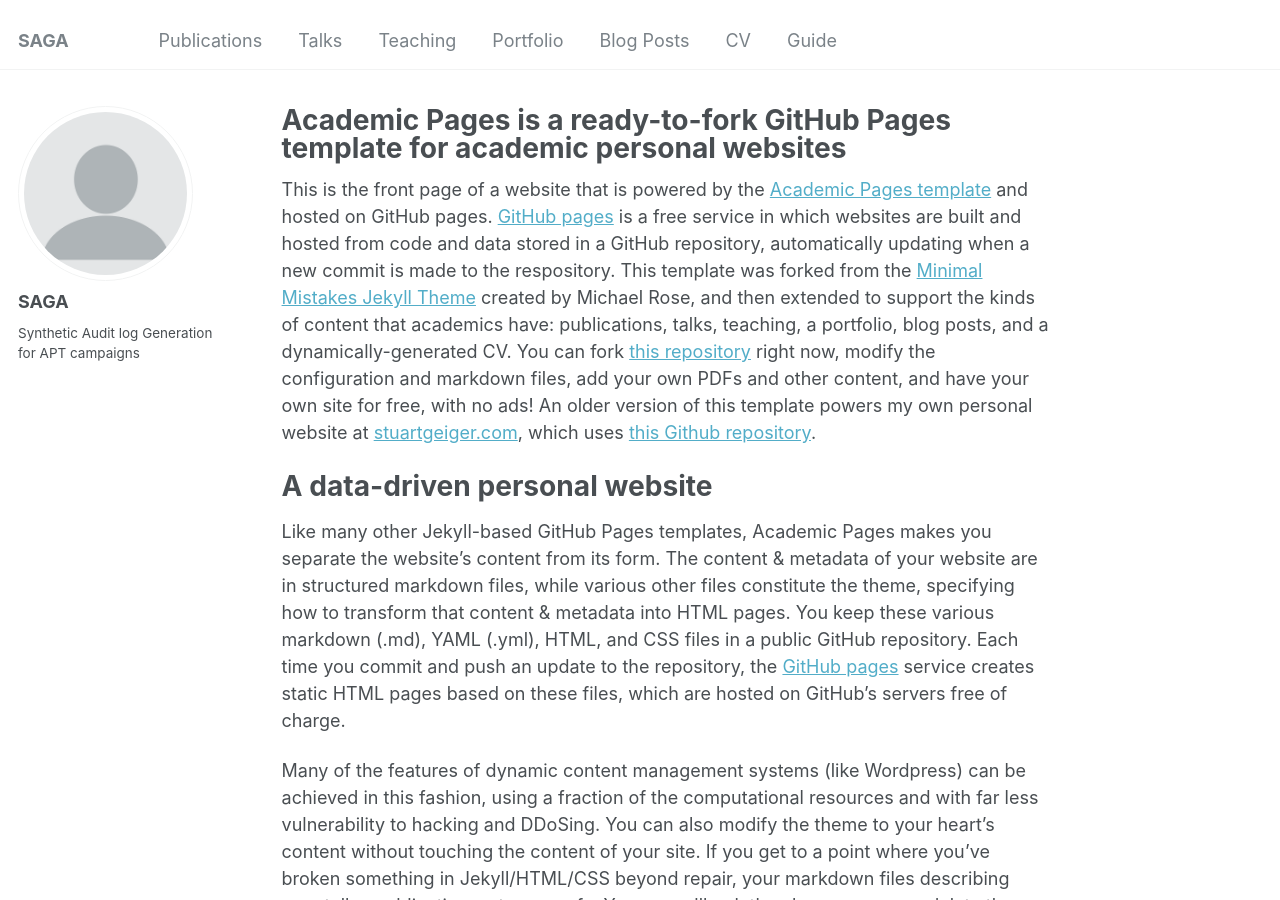
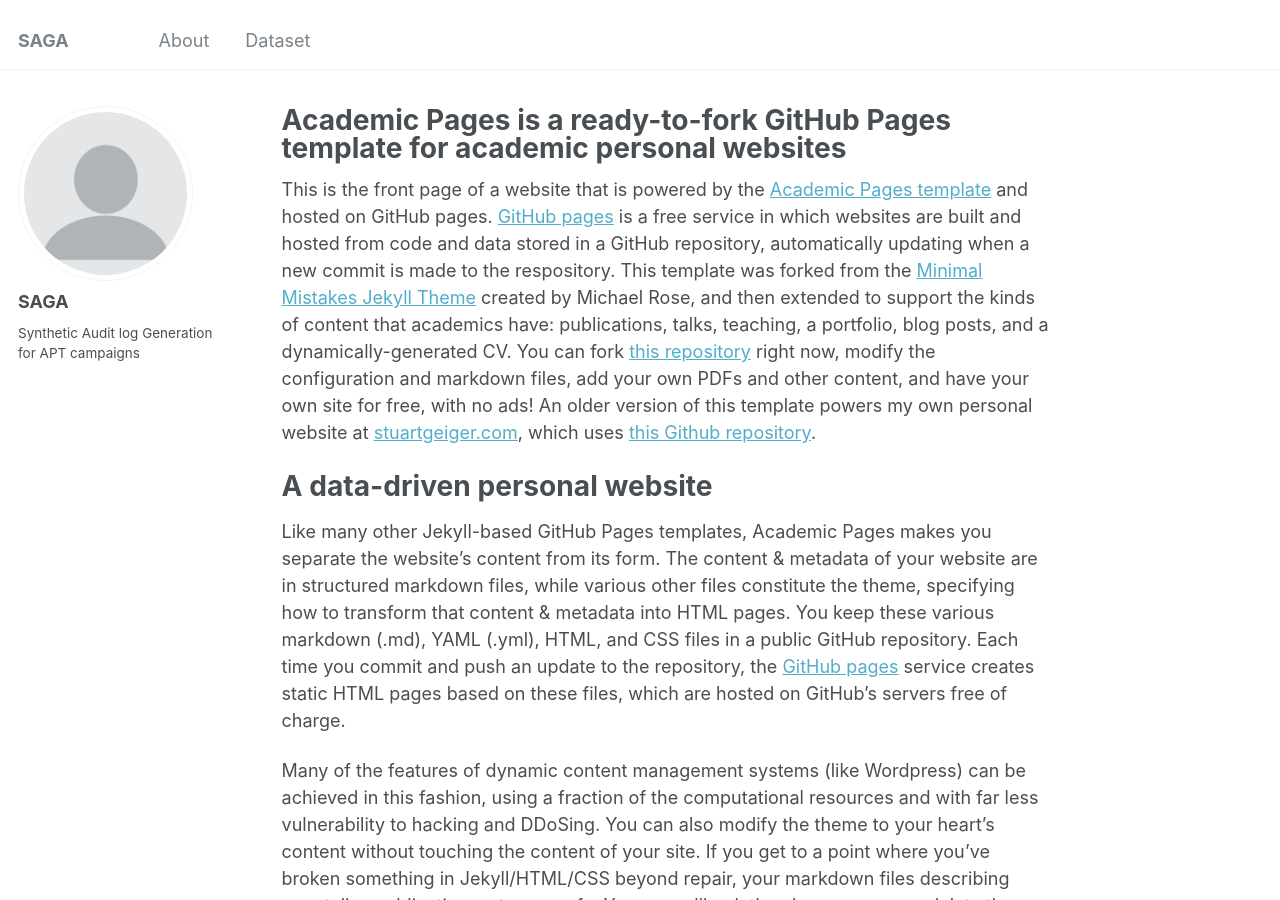
Before and after one commit to KKKK16/KKKK16.github.io, a Jekyll site: the page built from _pages/about.md, in a window 1280 px wide and 900 px high. Built offline with Jekyll 4.4.1, drawn with Linux system fonts in a browser that asks for light colours.

Commit message:
Update navigation.yml

```diff
--- a/_data/navigation.yml
+++ b/_data/navigation.yml
@@ -1,22 +1,7 @@
 # main links links
 main:
-  - title: "Publications"
-    url: /publications/
+  - title: "About"
+    url: /about/
 
-  - title: "Talks"
-    url: /talks/
-
-  - title: "Teaching"
-    url: /teaching/
-
-  - title: "Portfolio"
-    url: /portfolio/
-
-  - title: "Blog Posts"
-    url: /year-archive/
-
-  - title: "CV"
-    url: /cv/
-
-  - title: "Guide"
-    url: /markdown/
+  - title: "Dataset"
+    url: /dataset/
```
